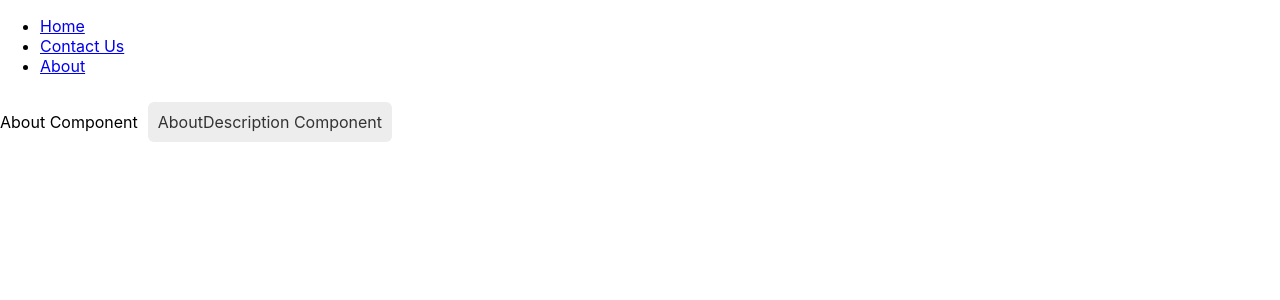
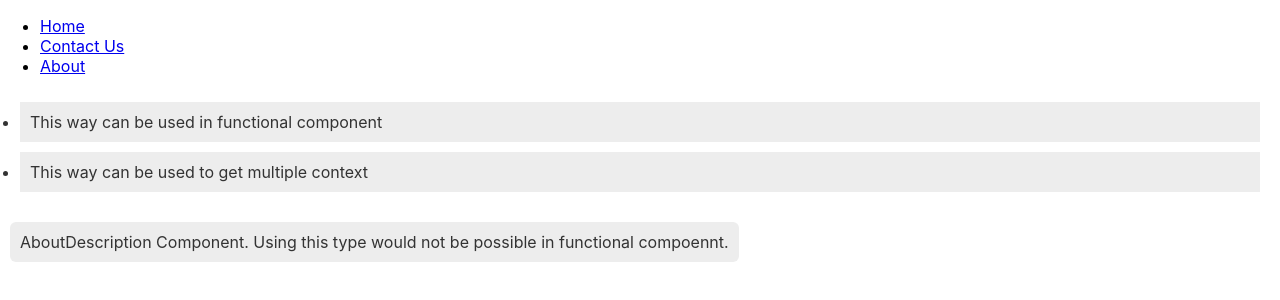
Before and after one commit to jagatjeevan/react-revisit, a React (Create React App) app: page /about in a window 1280 px wide. Shown: the top 300 px of the page. Built offline with nearby package versions, Linux system fonts and the light colour scheme.

Commit message:
Other ways to use context api

```diff
--- a/src/modules/About/About.js
+++ b/src/modules/About/About.js
@@ -2,12 +2,13 @@ import React from "react";
 import AboutDescription from "./AboutDescription/AboutDescription";
 import "./About.scss";
 import ThemeContextProvider from "./context/ThemeContext";
+import SomePara from "./SomePara";
 
 const About = () => {
   return (
     <ThemeContextProvider>
       <div className="About" data-testid="About">
-        About Component
+        <SomePara />
         <AboutDescription />
       </div>
     </ThemeContextProvider>
--- a/src/modules/About/AboutDescription/AboutDescription.js
+++ b/src/modules/About/AboutDescription/AboutDescription.js
@@ -14,7 +14,8 @@ export class AboutDescription extends Component {
         data-testid="AboutDescription"
         style={{ background: background, color: text }}
       >
-        AboutDescription Component
+        AboutDescription Component. Using this type would not be possible in
+        functional compoennt.
       </div>
     );
   }
--- a/src/modules/About/AboutDescription/AboutDescription.scss
+++ b/src/modules/About/AboutDescription/AboutDescription.scss
@@ -4,3 +4,13 @@
   border-radius: 6px;
   display: inline-block;
 }
+
+ul.about-description {
+  display: block;
+  margin-bottom: 0;
+
+  li {
+    margin-bottom: 10px;
+    padding: 10px;
+  }
+}
--- /dev/null
+++ b/src/modules/About/SomePara.js
@@ -0,0 +1,27 @@
+import React, { Component } from "react";
+import "./AboutDescription/AboutDescription.scss";
+import { ThemeContext } from "./context/ThemeContext";
+
+export const SomePara = () => {
+  return (
+    <ThemeContext.Consumer>
+      {(context) => {
+        const { isLightTheme, light, dark } = context;
+        const background = isLightTheme ? light.background : dark.background;
+        const text = isLightTheme ? light.text : dark.text;
+        return (
+          <ul className="about-description">
+            <li style={{ background: background, color: text }}>
+              This way can be used in functional component
+            </li>
+            <li style={{ background: background, color: text }}>
+              This way can be used to get multiple context
+            </li>
+          </ul>
+        );
+      }}
+    </ThemeContext.Consumer>
+  );
+};
+
+export default SomePara;
```
